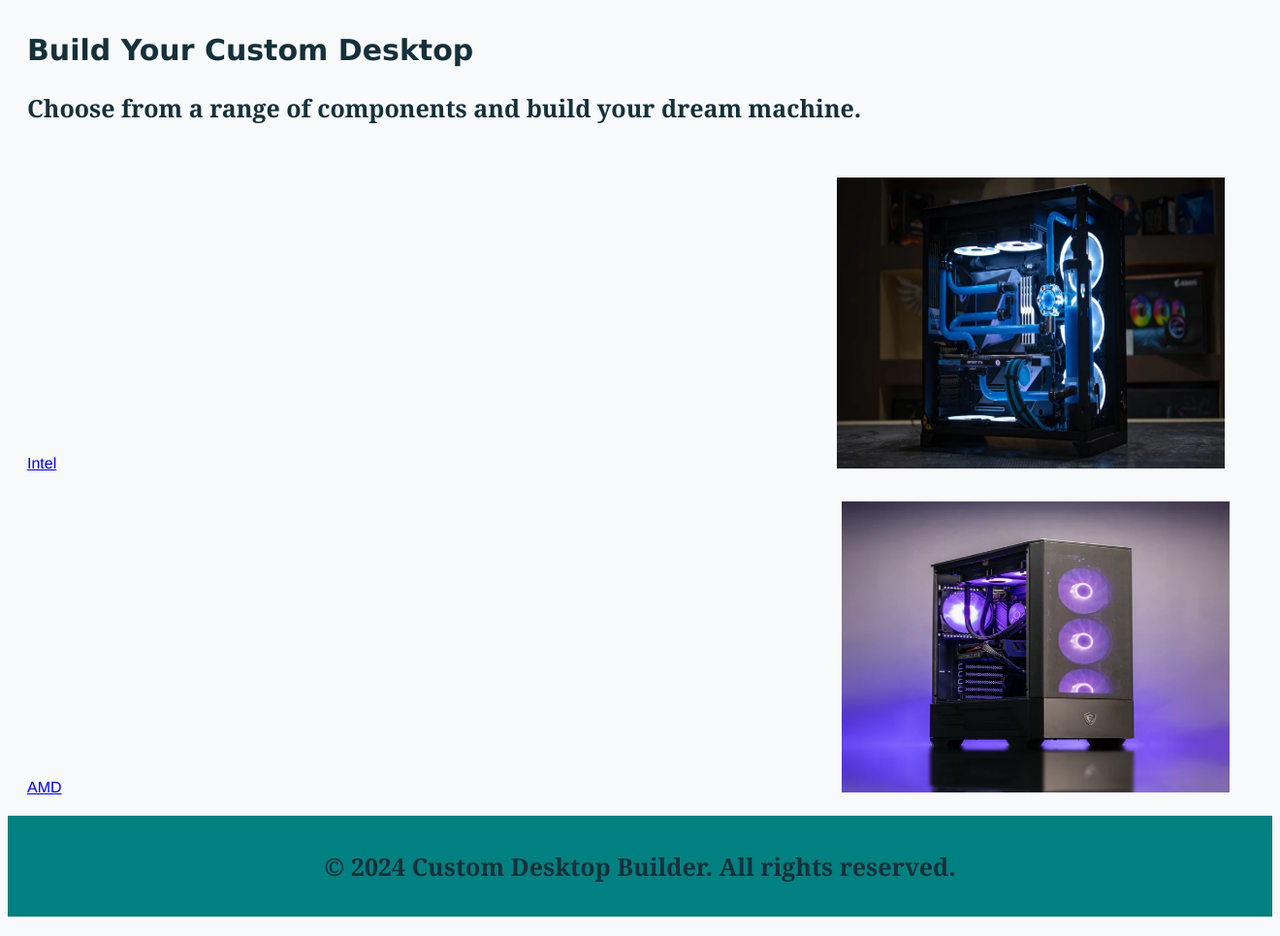
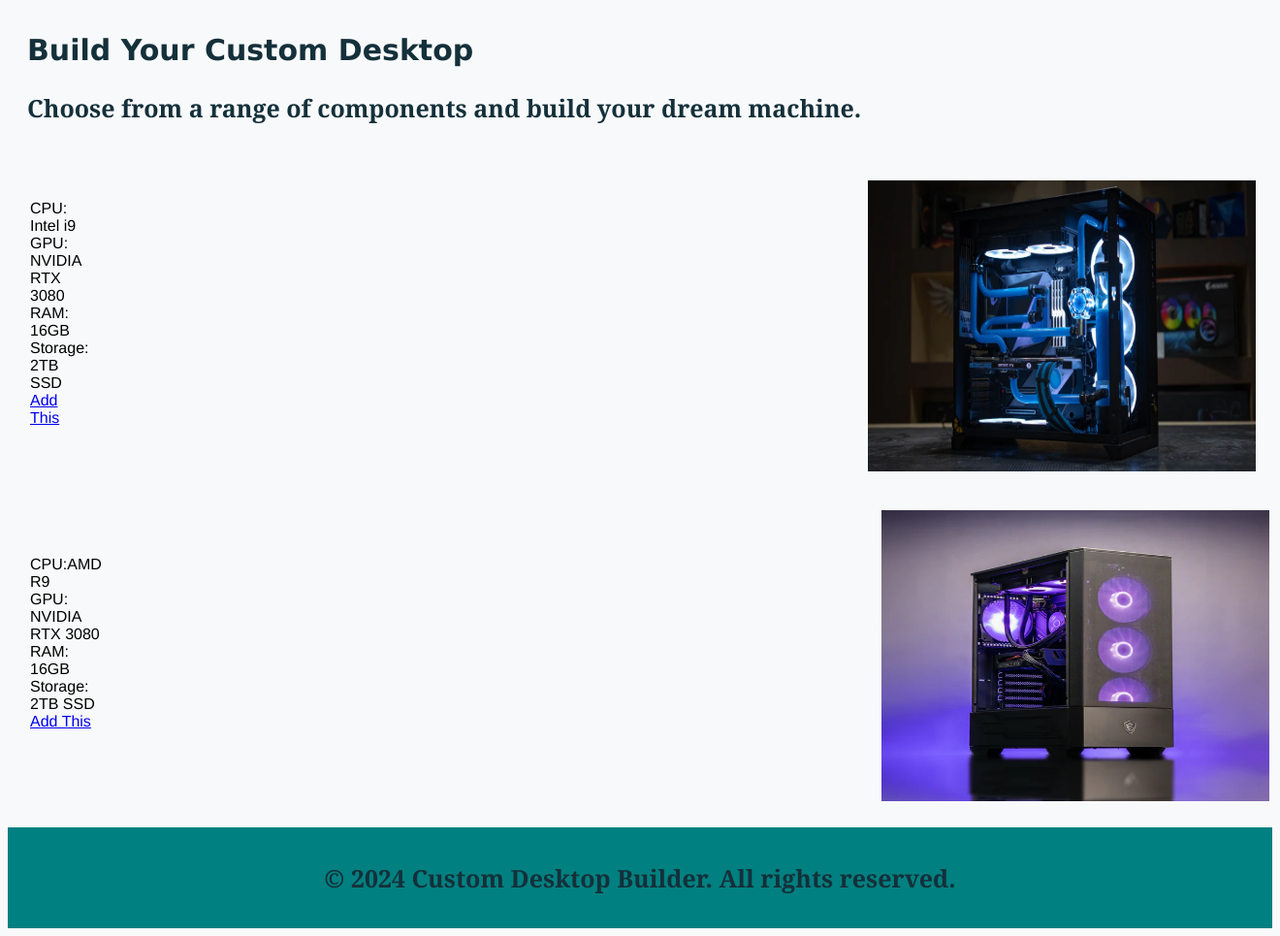
Before and after one commit to KansaraKrish/SPS-website, a PHP site: page / in a window 1320 px wide. Shown: the part 179-1144 px from the top of the page at 97% size. Run offline with PHP 8.4, Linux system fonts and the light colour scheme.

Commit message:
html css

```diff
--- a/css/styles.css
+++ b/css/styles.css
@@ -24,6 +24,7 @@ p{
     font-weight: bold;
     color: rgb(20, 48, 58);
 }
+
 header {
     background-color: #008080;
     color:white;
@@ -93,7 +94,6 @@ header {
     background-color: #ddd;
 }
 
-
 main { padding: 20px; }
 
 .customization { display: flex; justify-content: space-around; margin-top: 30px; }
--- a/index.html
+++ b/index.html
@@ -44,13 +44,35 @@
             <p>Choose from a range of components and build your dream machine.</p>
 
         </section>
-        <section>
-            <a href="product.html" class="btn">Intel</a>  <img style="margin-left: 800px; margin-top: 30px;"   src="images/intel.jpg" width="400px" height="300px"></img>
-    </section>
-    <section>
-        <a href="product.html" class="btn">AMD</a> <img style="margin-left: 800px; margin-top: 30px;"   src="images/amd.jpg" width="400px" height="300px"></img>
-    </section>
+        <table>
+            <tr>
+                <td>
+                    CPU: Intel i9<br>
+                    GPU: NVIDIA RTX 3080<br>
+                    RAM: 16GB<br>
+                    Storage: 2TB SSD<br>
+                    <a href="product.html" class="btn">Add This</a>
+                </td>
+                <td>
+                     <img style="margin-left: 800px; margin-top: 30px;"   src="images/intel.jpg" width="400px" height="300px"></img>
+                </td>
+            </tr>
+        </table>
+    <table>
+        <tr>
+            <td>
+                CPU:AMD R9<br>
+                GPU: NVIDIA RTX 3080<br>
+                RAM: 16GB<br>
+                Storage: 2TB SSD<br>
+                <a href="product.html" class="btn">Add This</a>
+            </td>
+            <td>
 
+                <img style="margin-left: 800px; margin-top: 30px;"   src="images/amd.jpg" width="400px" height="300px"></img>
+            </td>
+        </tr>
+    </table>
     </main>
     <footer>
         <p>&copy; 2024 Custom Desktop Builder. All rights reserved.</p>
```
